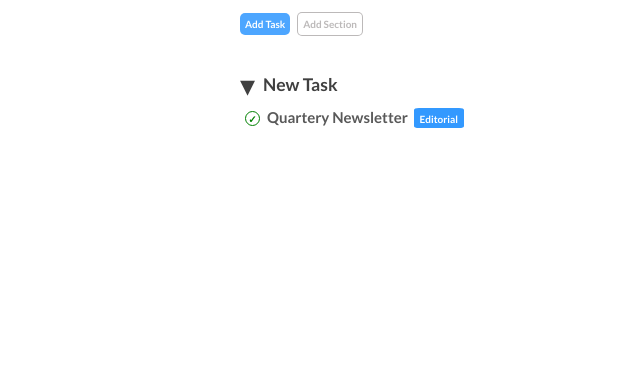
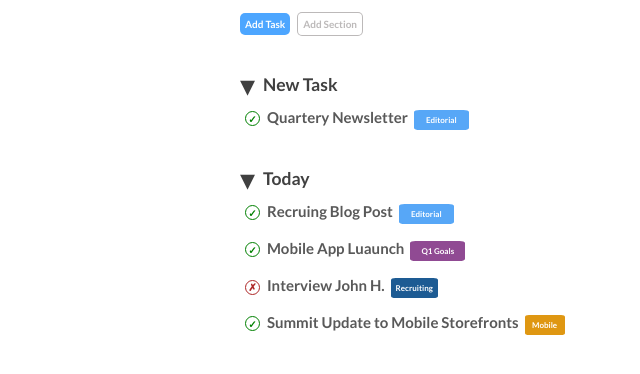
Before and after one commit to vvalcarcell/html-css-toboolist, a plain HTML site: page index.html in a window 1280 px wide. Shown: the part 68-442 px from the top of the page, without its empty margins (0-640 px from the left). Drawn offline with Linux system fonts and the light colour scheme; a web font is replaced by a local one.

Commit message:
modifica-quattro

```diff
--- a/css/style.css
+++ b/css/style.css
@@ -48,8 +48,6 @@ button {
     margin-left: 4px;
 }
 
-
-
 .list {
     margin-top: 30px;
 }
@@ -68,6 +66,10 @@ h3, .entity, .tag {
 ul {
     list-style-type: none;
     margin-left: 5px;
+}
+
+li {
+    margin-bottom: 15px;
 }
 
 .check {
@@ -94,7 +96,7 @@ h3, .arrow {
 
 .tag {
     color: white;
-    font-size: 10px;
+    font-size: 8px;
     text-align: center;
     padding: 5px;
     border-radius: 10%;
@@ -103,6 +105,31 @@ h3, .arrow {
 }
 
 .editorial {
-    background-color: #3399ff;
-    width: 50px;
+    background-color: #57a7f7;
+    width: 55px;
 }
+
+.cross {
+    border: 1px solid rgb(173, 38, 38);
+    height: 15px;
+    width: 15px;
+    text-align: center;
+    font-weight: bold;
+    color: rgb(173, 38, 38);
+    border-radius: 50%;
+    font-size: 10px;
+}
+
+.recruiting {
+    background-color: #1d5b93;
+}
+
+.goals {
+    background-color: #904a93;
+    width: 55px;
+}
+
+.mobile {
+    background-color: #df9712;
+    width: 40px;
+}
--- a/index.html
+++ b/index.html
@@ -35,11 +35,45 @@
                         <div class="tag editorial">Editorial</div>
                     </li>
                 </ul>
+            </section>
+
+            <section class="list two">
+                <div class="entity arrow">&dtrif;</div>
+                <h3>Today</h3>
+                <ul>
+                    <li>
+                        <div class="entity check">&#10003;</div>
+                        <span class="description">Recruing Blog Post</span>
+                        <div class="tag editorial">Editorial</div>
+                    </li>
+
+                    <li>
+                        <div class="entity check">&#10003;</div>
+                        <span class="description">Mobile App Luaunch</span>
+                        <div class="tag goals">Q1 Goals</div>
+                    </li>
+
+                    <li>
+                        <div class="entity cross">&cross;</div>
+                        <span class="description">Interview John H.</span>
+                        <div class="tag recruiting">Recruiting</div>
+                    </li>
+
+                    <li>
+                        <div class="entity check">&#10003;</div>
+                        <span class="description">Summit Update to Mobile Storefronts</span>
+                        <div class="tag mobile">Mobile</div>
+                    </li>
+
+
+
+                </ul>
+
+            </section>
 
 
 
 
-            </section>
 
 
 
```
